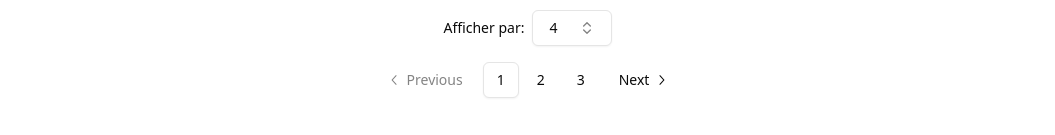
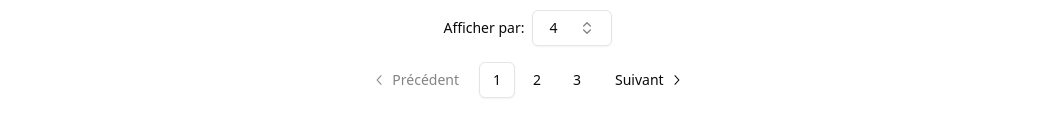
Before and after one commit to Maureen-MartinOnetti/testCulturelive, a React (Vite) app: page / in a window 1280 px wide. Shown: the part 1226-1361 px from the top of the page, without its empty margins (112-1167 px from the left). Built offline with nearby package versions, Linux system fonts and the light colour scheme.

Commit message:
[FEAT] modification des boutons

```diff
--- a/src/components/ui/pagination.tsx
+++ b/src/components/ui/pagination.tsx
@@ -54,7 +54,7 @@ const PaginationLink = ({ className, isActive, size = 'icon', disabled, ...props
 );
 PaginationLink.displayName = 'PaginationLink';
 
-// Pagination Previous Button
+// Pagination Button précédent
 const PaginationPrevious = ({ className, ...props }: React.ComponentProps<typeof PaginationLink>) => (
     <PaginationLink
         aria-label="Go to previous page"
@@ -63,21 +63,20 @@ const PaginationPrevious = ({ className, ...props }: React.ComponentProps<typeof
         {...props}
     >
         <ChevronLeftIcon className="h-4 w-4" />
-        <span>Previous</span>
+        <span>Précédent</span>
     </PaginationLink>
 );
 PaginationPrevious.displayName = 'PaginationPrevious';
 
-// Pagination Next Button
+// Pagination Button next
 const PaginationNext = ({ className, ...props }: React.ComponentProps<typeof PaginationLink>) => (
     <PaginationLink aria-label="Go to next page" size="default" className={cn('gap-1 pr-2.5', className)} {...props}>
-        <span>Next</span>
+        <span>Suivant</span>
         <ChevronRightIcon className="h-4 w-4" />
     </PaginationLink>
 );
 PaginationNext.displayName = 'PaginationNext';
 
-// Pagination Ellipsis (for skipping pages)
 const PaginationEllipsis = ({ className, ...props }: React.ComponentProps<'span'>) => (
     <span aria-hidden className={cn('flex h-9 w-9 items-center justify-center', className)} {...props}>
         <DotsHorizontalIcon className="h-4 w-4" />
```
